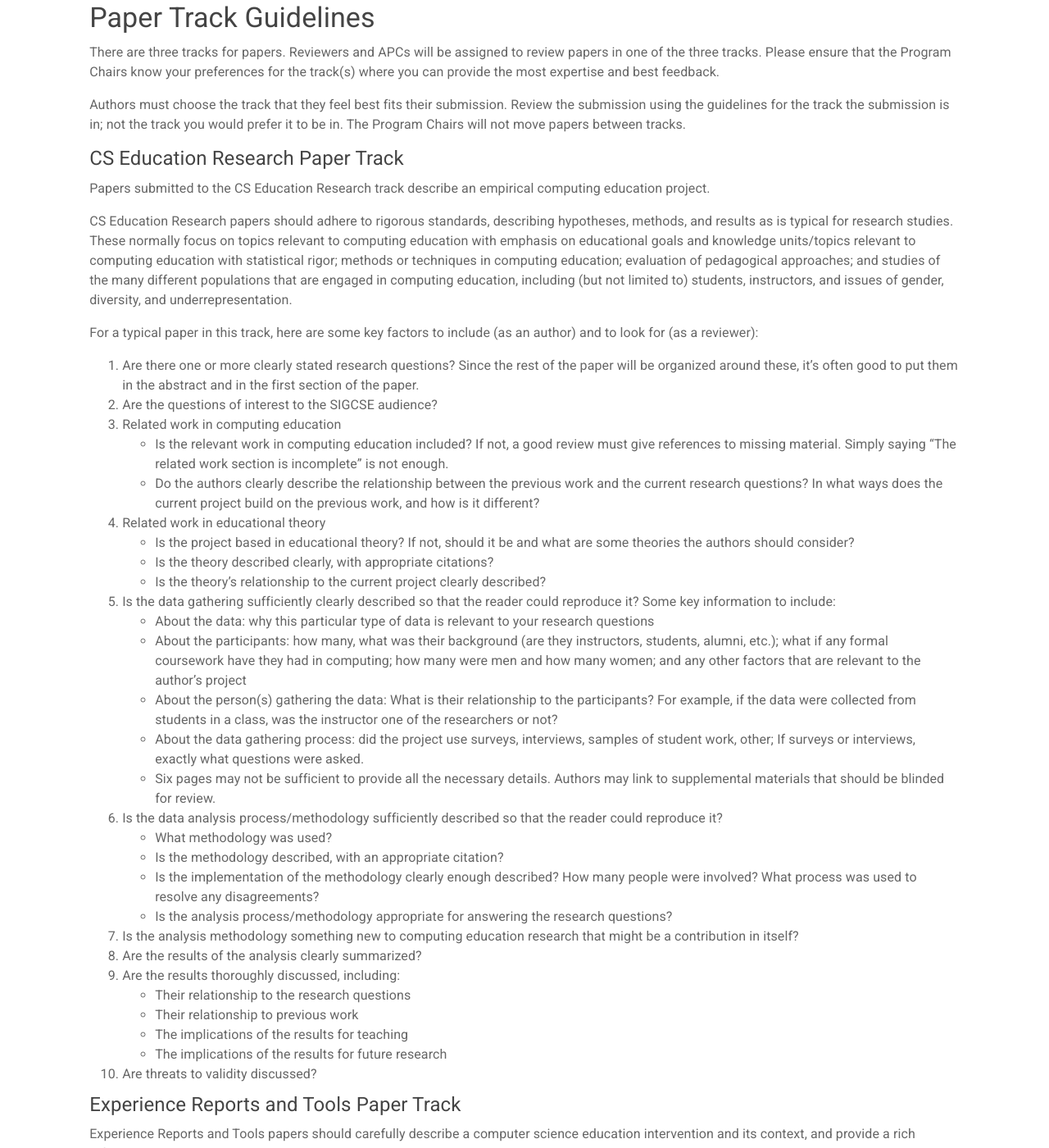
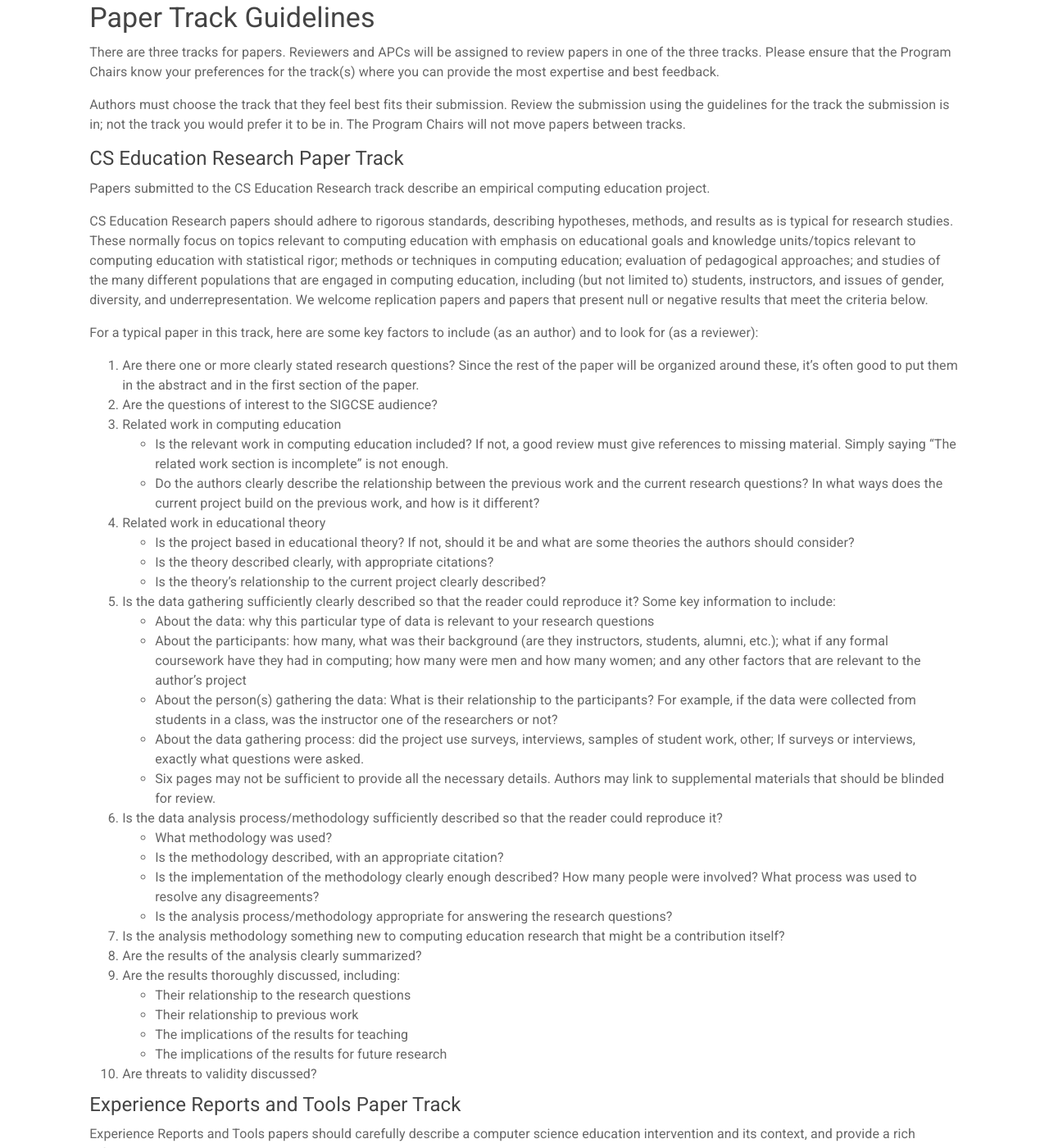
Before and after one commit to sheckman/sigcse2019, a Jekyll site: the page built from reviewers/paper-review-guidelines.md, in a window 1280 px wide and 1400 px high, scrolled down 2264 px. Shown: the whole window at 82% size. Built offline with Jekyll 4.4.1, drawn with Linux system fonts in a browser that asks for light colours.

Commit message:
Update to reviewer guidelines about replications and null/negative results.

```diff
--- a/reviewers/paper-review-guidelines.md
+++ b/reviewers/paper-review-guidelines.md
@@ -87,7 +87,7 @@ Authors must choose the track that they feel best fits their submission.  Review
 
 Papers submitted to the CS Education Research track describe an empirical computing education project.
 
-CS Education Research papers should adhere to rigorous standards, describing hypotheses, methods, and results as is typical for research studies. These normally focus on topics relevant to computing education with emphasis on educational goals and knowledge units/topics relevant to computing education with statistical rigor; methods or techniques in computing education; evaluation of pedagogical approaches; and studies of the many different populations that are engaged in computing education, including (but not limited to) students, instructors, and issues of gender, diversity, and underrepresentation.
+CS Education Research papers should adhere to rigorous standards, describing hypotheses, methods, and results as is typical for research studies. These normally focus on topics relevant to computing education with emphasis on educational goals and knowledge units/topics relevant to computing education with statistical rigor; methods or techniques in computing education; evaluation of pedagogical approaches; and studies of the many different populations that are engaged in computing education, including (but not limited to) students, instructors, and issues of gender, diversity, and underrepresentation.  We welcome replication papers and papers that present null or negative results that meet the criteria below.
 
 For a typical paper in this track, here are some key factors to include (as an author) and to look for (as a reviewer):
 
@@ -111,7 +111,7 @@ For a typical paper in this track, here are some key factors to include (as an a
     - Is the methodology described, with an appropriate citation?
     - Is the implementation of the methodology clearly enough described? How many people were involved? What process was used to resolve any disagreements?
 	- Is the analysis process/methodology appropriate for answering the research questions?
-7. Is the analysis methodology something new to computing education research that might be a contribution in itself?
+7. Is the analysis methodology something new to computing education research that might be a contribution itself?
 8. Are the results of the analysis clearly summarized?
 9. Are the results thoroughly discussed, including:
     - Their relationship to the research questions
```
